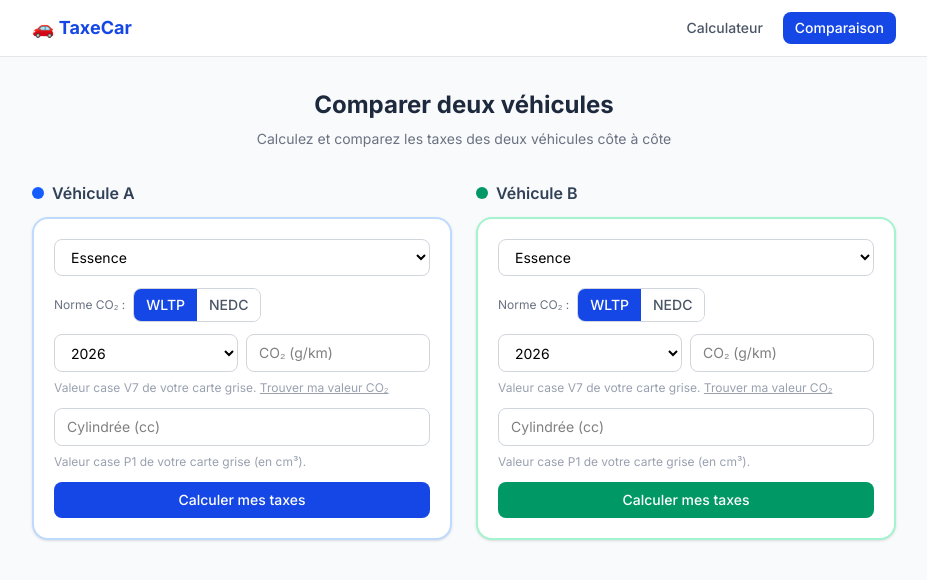
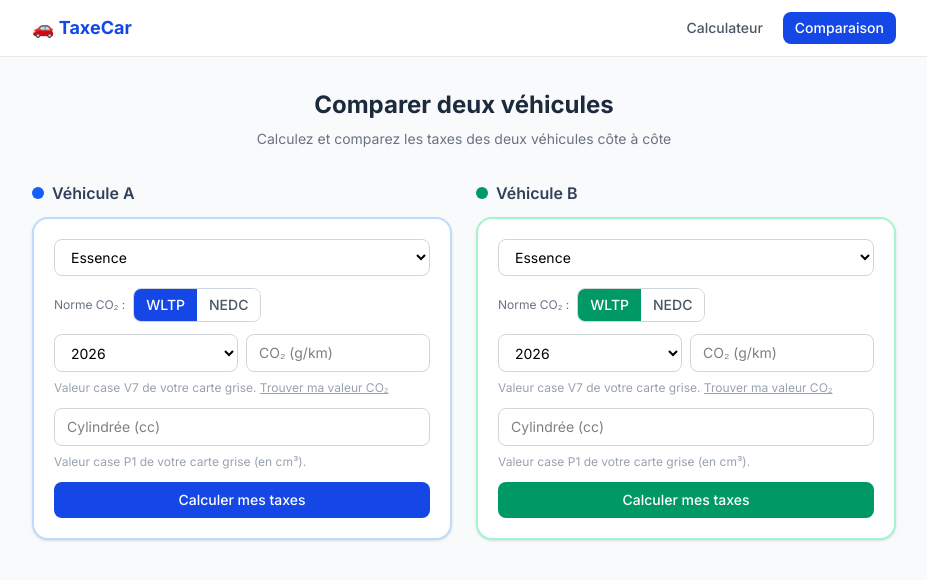
Before and after one commit to VicdSpt/CarTax, a Next.js app: page /comparaison in a window 1280 px wide. Shown: the top 580 px of the page, without its empty margins (176-1103 px from the left). Built offline with nearby package versions, Linux system fonts and the light colour scheme.

Commit message:
fix: use accentColor on WLTP/NEDC toggle

```diff
--- a/components/VehicleForm.tsx
+++ b/components/VehicleForm.tsx
@@ -70,7 +70,7 @@ export default function VehicleForm({ onSubmit, loading, accentColor = 'blue' }:
                 onClick={() => setForm(f => ({ ...f, co2Norm: norm }))}
                 className={`px-3 py-1.5 font-medium transition-colors ${
                   form.co2Norm === norm
-                    ? 'bg-blue-700 text-white'
+                    ? `${accent} text-white`
                     : 'bg-white text-gray-600 hover:bg-gray-50'
                 }`}
               >
```
